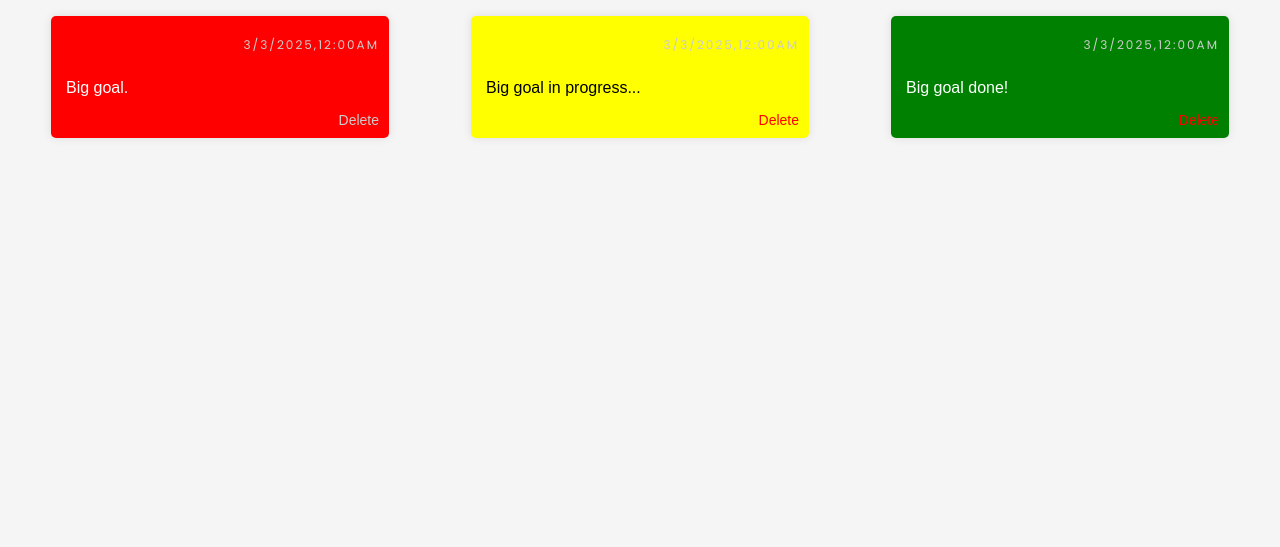
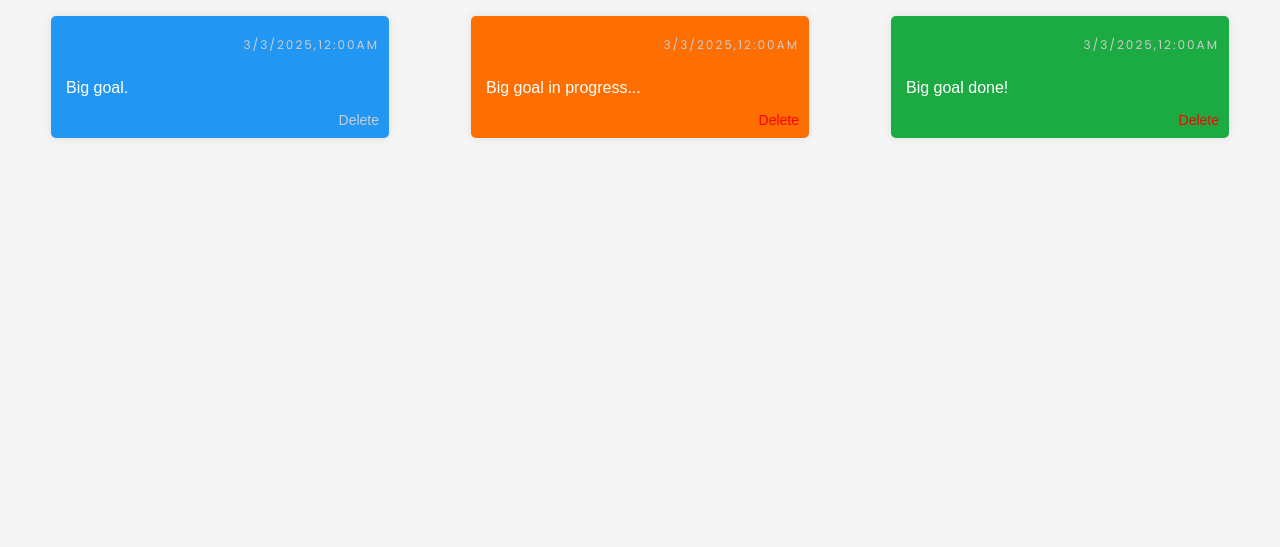
Before and after one commit to dev-anthony/trello-task-manager, a plain HTML site: page index.html in a window 1280 px wide. Shown: the part 253-800 px from the top of the page. Drawn offline with Linux system fonts and the light colour scheme.

Commit message:
Update style.css
COLOR

```diff
--- a/style.css
+++ b/style.css
@@ -140,17 +140,18 @@ h2{
 
 }
 #todo .task{
-    background-color: red;
+    background-color: #2196F3;
     color: white;
 }
 #todo .task .delete-task{
     color: #ccc;
 }
 #in-progress .task{
-    background-color: yellow;
+    background-color: #FF6E00;
+    color: white;
 }
 #done .task{
-    background-color: green;
+    background-color: #1BAB42;
     color: #fff;
 }
 .edit{
```
